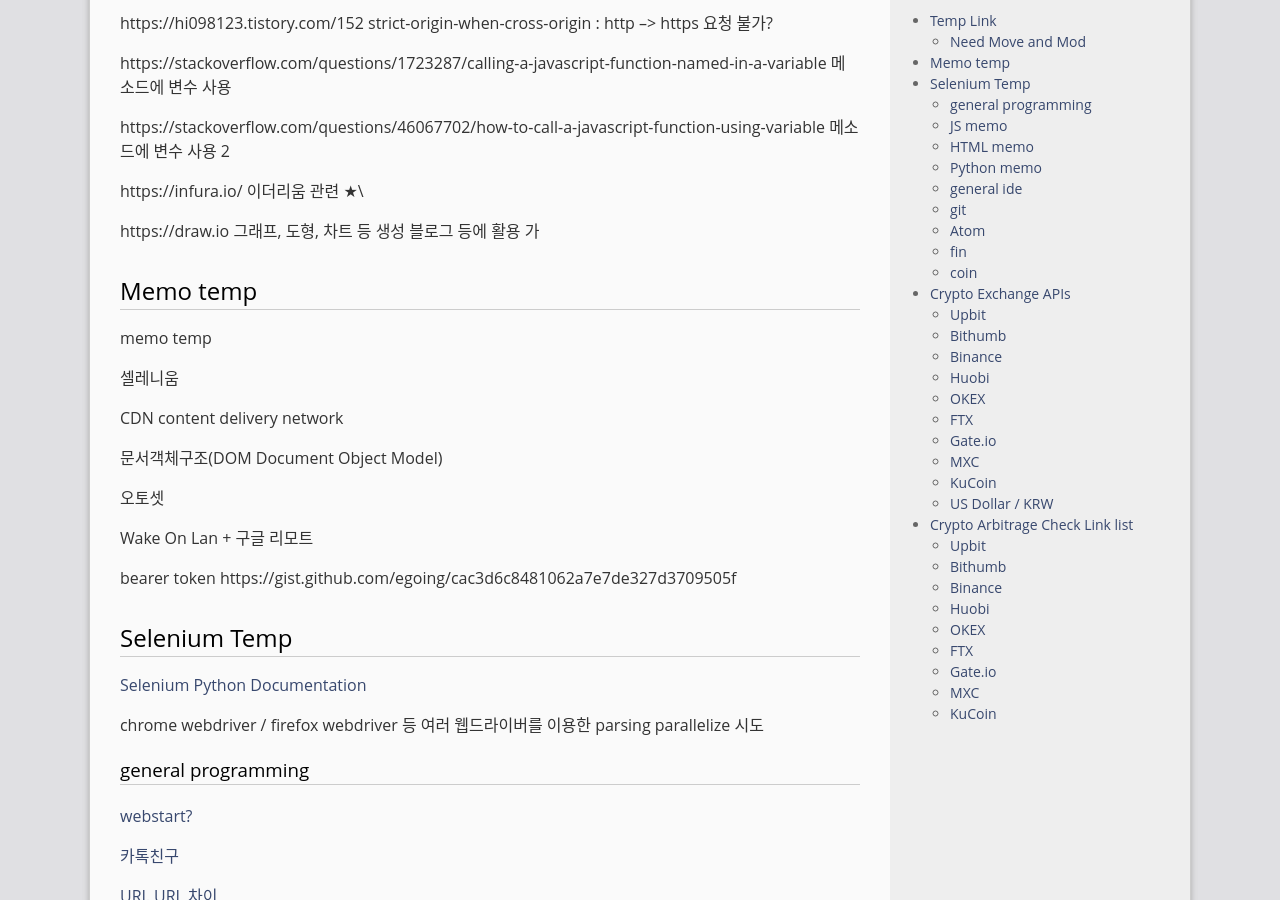
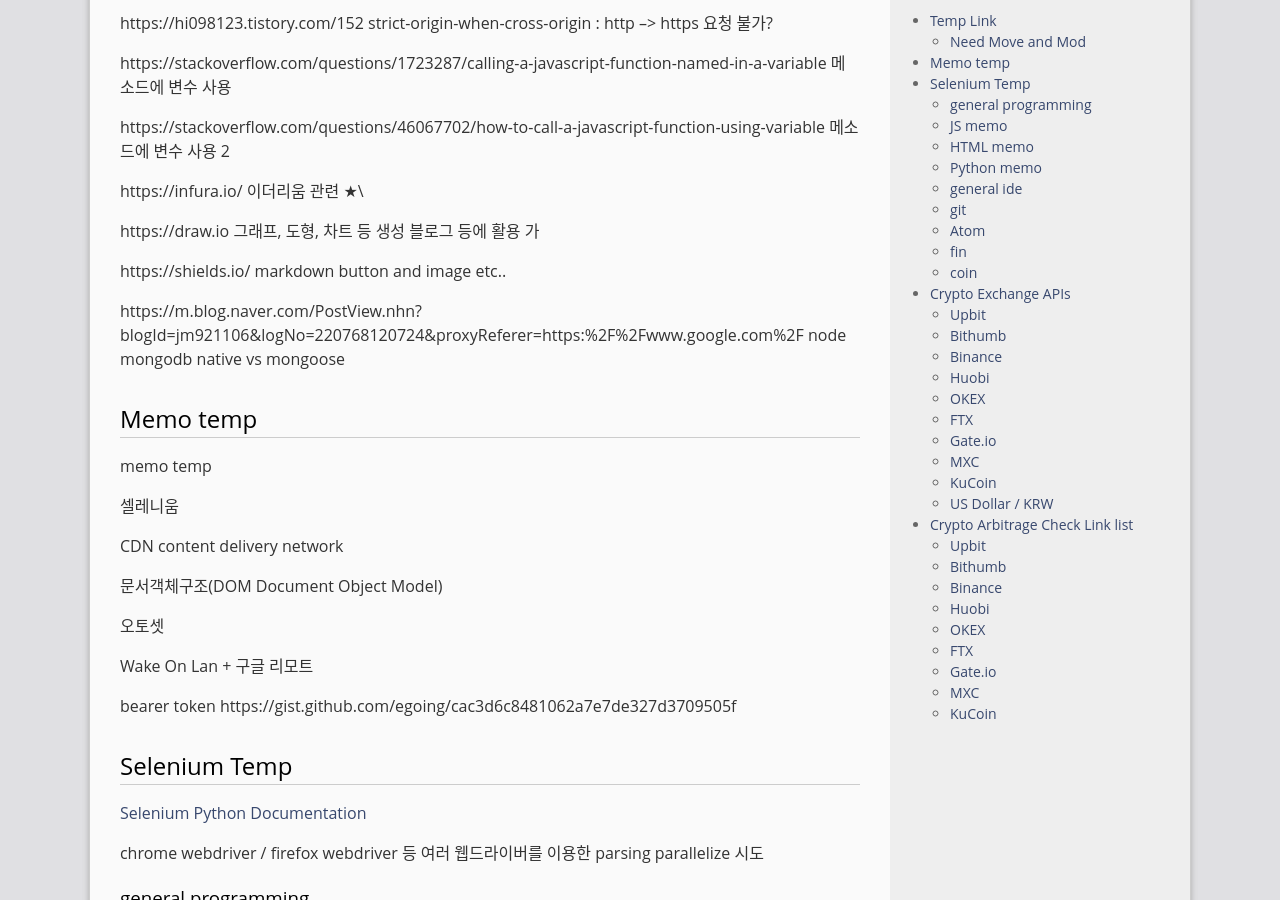
Before and after one commit to gloomydumber/copy, a Jekyll site: the page built from _posts/2020-03-01-TempLink.md, in a window 1280 px wide and 900 px high, scrolled down 2767 px. Built offline with Jekyll 4.4.1, drawn with Linux system fonts in a browser that asks for light colours; comment, search, counter and statistics services are not loaded.

Commit message:
PostModded

```diff
--- a/_posts/2020-03-01-TempLink.md
+++ b/_posts/2020-03-01-TempLink.md
@@ -132,6 +132,10 @@ https://stackoverflow.com/questions/46067702/how-to-call-a-javascript-function-u
 https://infura.io/ 이더리움 관련 ★\
 
 https://draw.io 그래프, 도형, 차트 등 생성 블로그 등에 활용 가
+
+https://shields.io/ markdown button and image etc..
+
+https://m.blog.naver.com/PostView.nhn?blogId=jm921106&logNo=220768120724&proxyReferer=https:%2F%2Fwww.google.com%2F node mongodb native vs mongoose
 
 ## Memo temp
 
```
